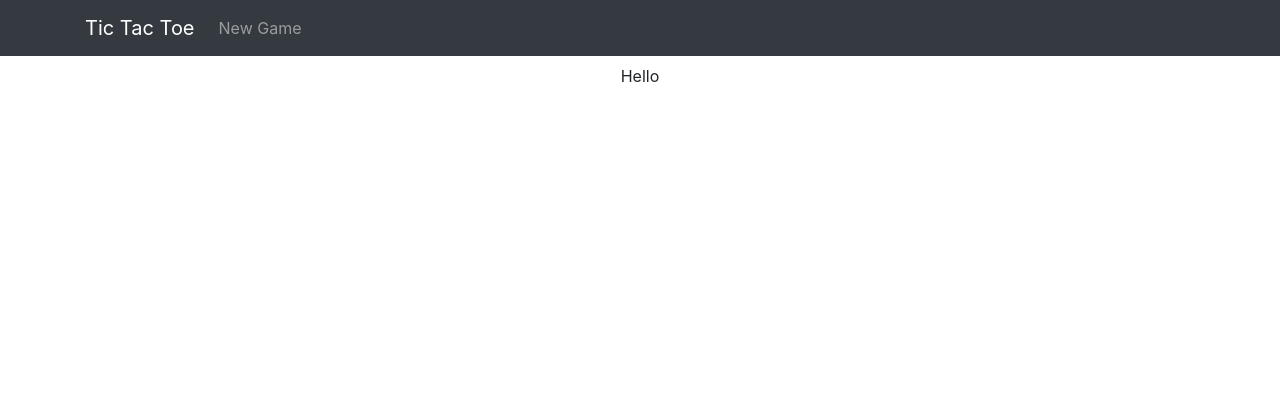
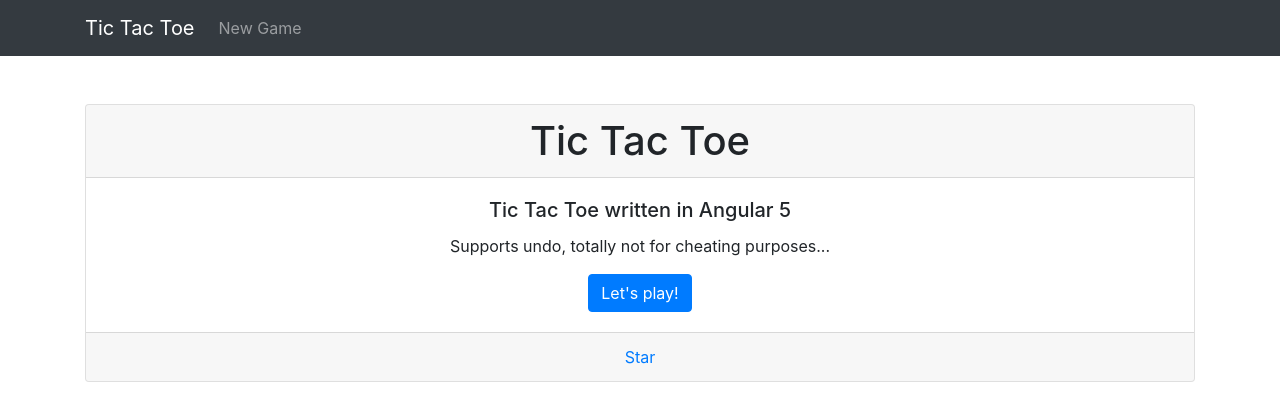
Before and after one commit to mosherc/tic-tac-toe, an Angular app: page /welcome in a window 1280 px wide. Shown: the top 420 px of the page. Built offline with nearby package versions, Linux system fonts and the light colour scheme.

Commit message:
Added sounds and welcome page content

```diff
--- a/src/app/tic-tac-toe-board.ts
+++ b/src/app/tic-tac-toe-board.ts
@@ -37,6 +37,9 @@ export class TicTacToeBoard {
         this.logMove(x, y);
         this.switchTurn();
         console.log(this.cells);
+      }
+      else {
+        new Audio('../assets/sounds/Basso.mp3').play();
       }
     }
 
--- a/src/app/welcome/welcome.component.html
+++ b/src/app/welcome/welcome.component.html
@@ -1,8 +1,17 @@
-<div class="container-fluid">
-    <div class="mx-auto mt-6 text-center" style="width: 200px">
-        Hello
+<div class="container mt-5">
+  <div class="card text-center">
+    <h1 class="card-header">
+      Tic Tac Toe
+    </h1>
+    <div class="card-body">
+      <h5 class="card-title">Tic Tac Toe written in Angular 5</h5>
+      <p class="card-text">Supports undo, totally not for cheating purposes...</p>
+      <a href="#" class="btn btn-primary" [routerLink]="['/tictactoe']">Let's play!</a>
     </div>
-    <div class="container">
-
+    <div class="card-footer text-muted align-middle">
+      <!-- Star on Github -->
+      <a class="github-button" href="https://github.com/mosherc/tic-tac-toe" data-icon="octicon-star" data-size="large" data-show-count="true"
+        aria-label="Star mosherc/tic-tac-toe on GitHub">Star</a>
     </div>
+  </div>
 </div>
--- a/src/index.html
+++ b/src/index.html
@@ -10,6 +10,7 @@
   <link rel="stylesheet" href="https://maxcdn.bootstrapcdn.com/bootstrap/4.0.0/css/bootstrap.min.css" integrity="sha384-Gn5384xqQ1aoWXA+058RXPxPg6fy4IWvTNh0E263XmFcJlSAwiGgFAW/dAiS6JXm" crossorigin="anonymous">
   <link rel="stylesheet" href="https://use.fontawesome.com/releases/v5.0.8/css/all.css" integrity="sha384-3AB7yXWz4OeoZcPbieVW64vVXEwADiYyAEhwilzWsLw+9FgqpyjjStpPnpBO8o8S" crossorigin="anonymous">
 
+  <script async defer src="https://buttons.github.io/buttons.js"></script>
 
 </head>
 <body>
```
Also changed, not shown: src/app/tic-tac-toe/tic-tac-toe.component.ts (+0 -9 lines), .angular-cli.json, 1 other file (tests, documents, lock files or other folders).
